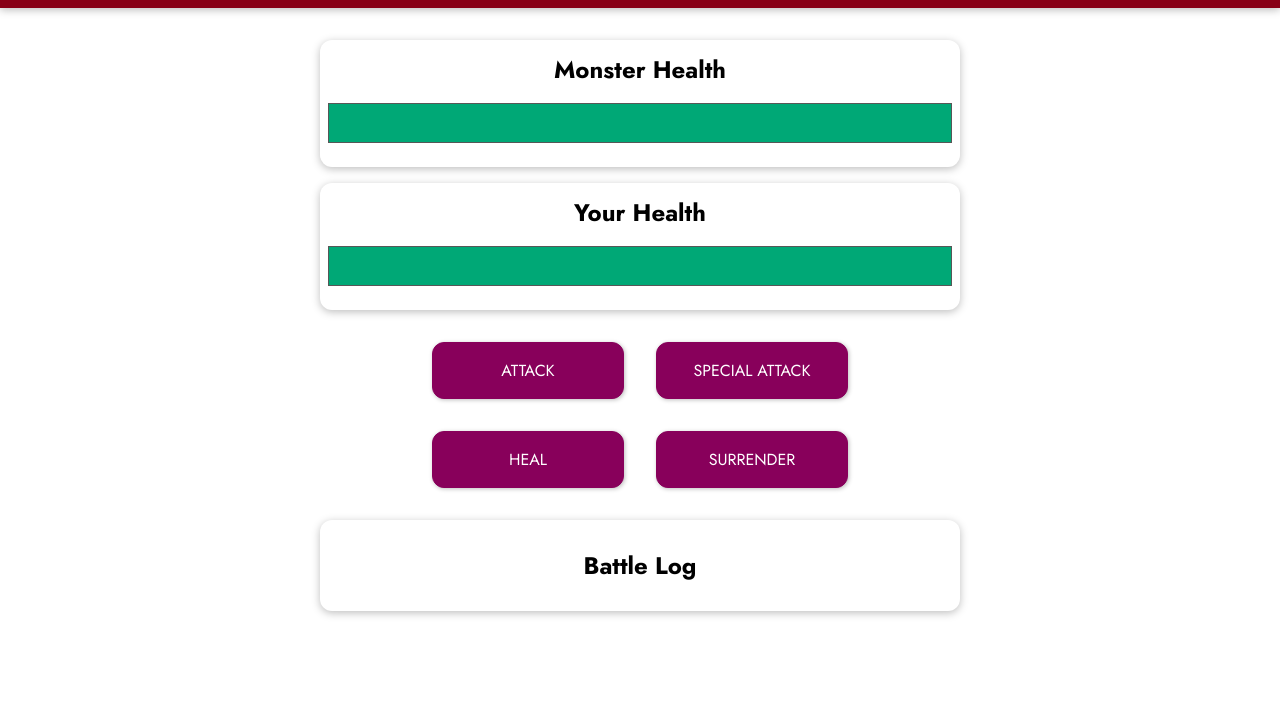
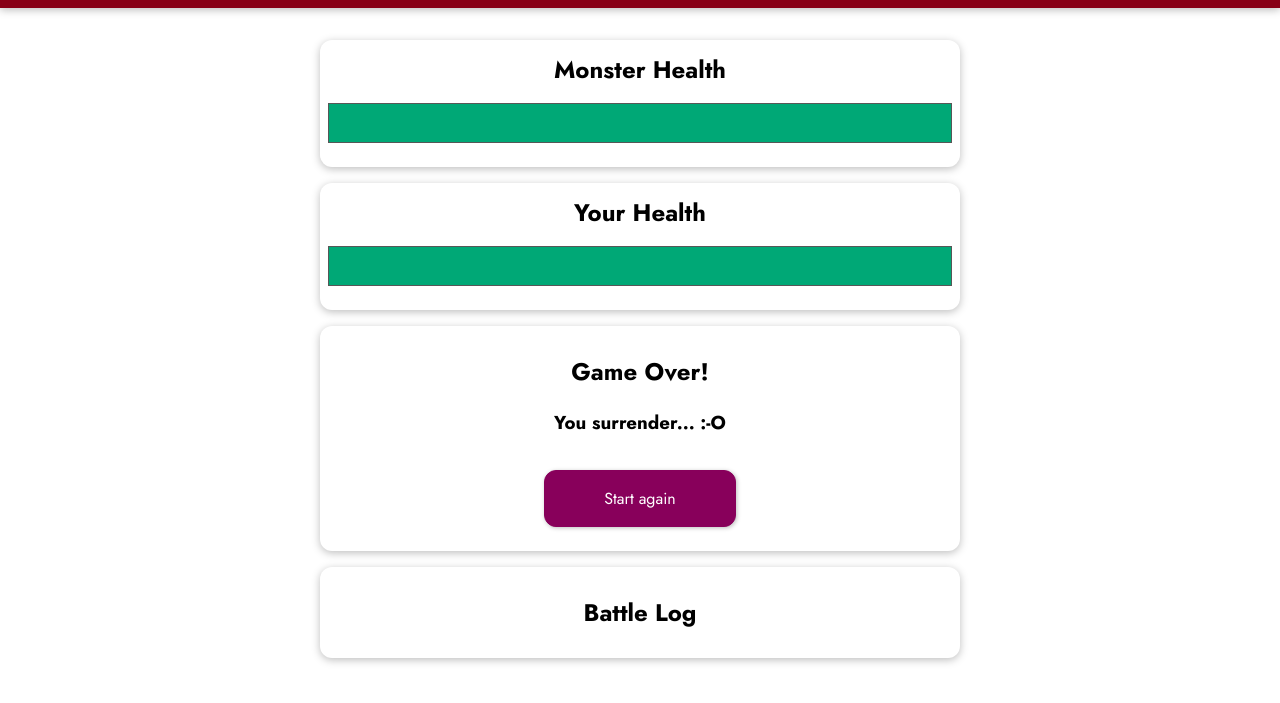
Before and after one commit to john-angel/monster-slayer, a plain HTML site: page index.html in a window 1280 px wide. Both pictures are taken after a click on the button "SURRENDER". Shown: the part 97-800 px from the top of the page. Drawn offline with nearby package versions, Linux system fonts and the light colour scheme.

Commit message:
feat: add surrender option

```diff
--- a/app.js
+++ b/app.js
@@ -26,12 +26,12 @@ const app = Vue.createApp({
     computed: {
         monsterBarStyle(){
             return {
-                width: `${this.monsterHealth}%`
+                width: this.monsterHealth <= 0 ? '0%' : `${this.monsterHealth}%`
             }
         },
         playerBarStyle(){
             return {
-                width: `${this.playerHealth}%`
+                width: this.playerHealth <= 0 ? '0%' : `${this.playerHealth}%`
             }
         },
         disableSpecialAttack(){
@@ -77,6 +77,15 @@ const app = Vue.createApp({
                 this.playerHealth = 100;
             }
             this.currentRound++;
+        },
+        startAgain(){
+            this.playerHealth = 100;
+            this.monsterHealth = 100;
+            this.winner = null;
+            this.currentRound = 0;
+        },
+        surrender(){
+            this.winner = 'You surrender... :-O';
         }
     }
 })
--- a/index.html
+++ b/index.html
@@ -32,12 +32,13 @@
       <section class="container" v-if="winner">
         <h2>Game Over!</h2>
         <h3>{{ winner }}</h3>
+        <button @click='startAgain'>Start again</button>
       </section>
-      <section id="controls">
+      <section id="controls" v-else>
         <button @click='attackMonster'>ATTACK</button>
         <button @click='specialAttackMonster' :disabled="disableSpecialAttack">SPECIAL ATTACK</button>
         <button @click='healPlayer' :disabled='disableHeal'>HEAL</button>
-        <button>SURRENDER</button>
+        <button @click='surrender'>SURRENDER</button>
       </section>
       <section id="log" class="container">
         <h2>Battle Log</h2>
```
